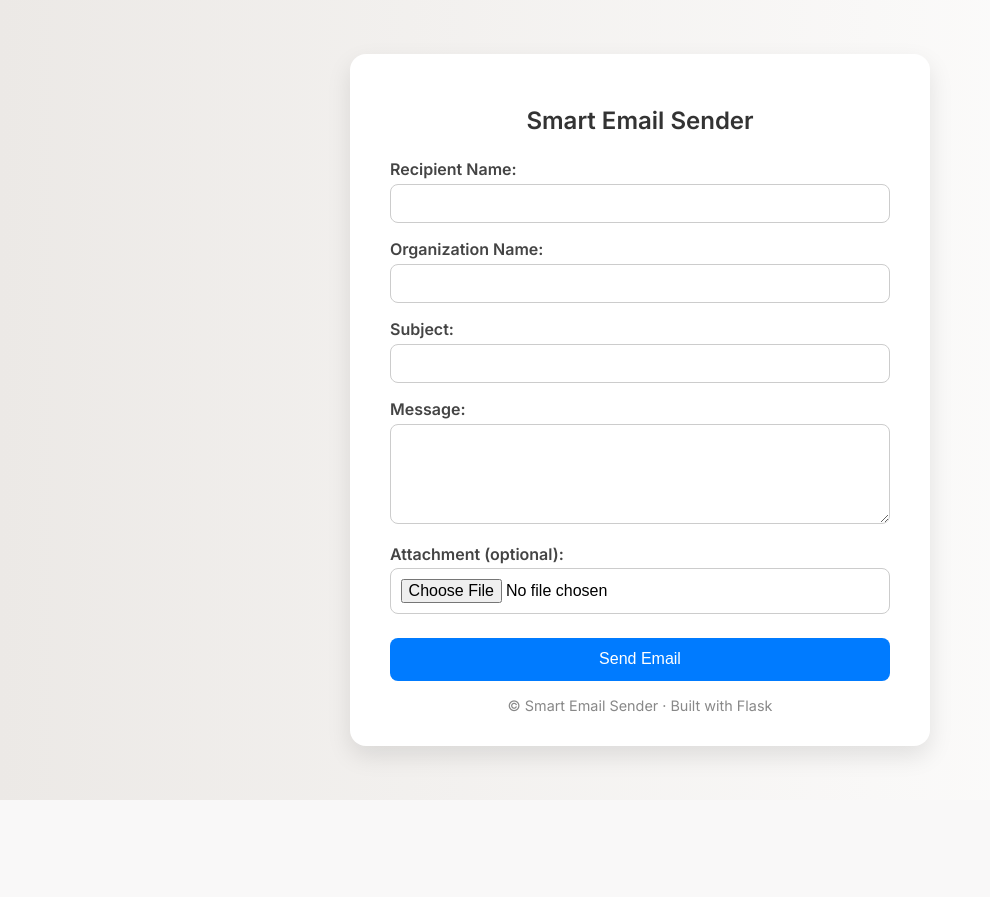
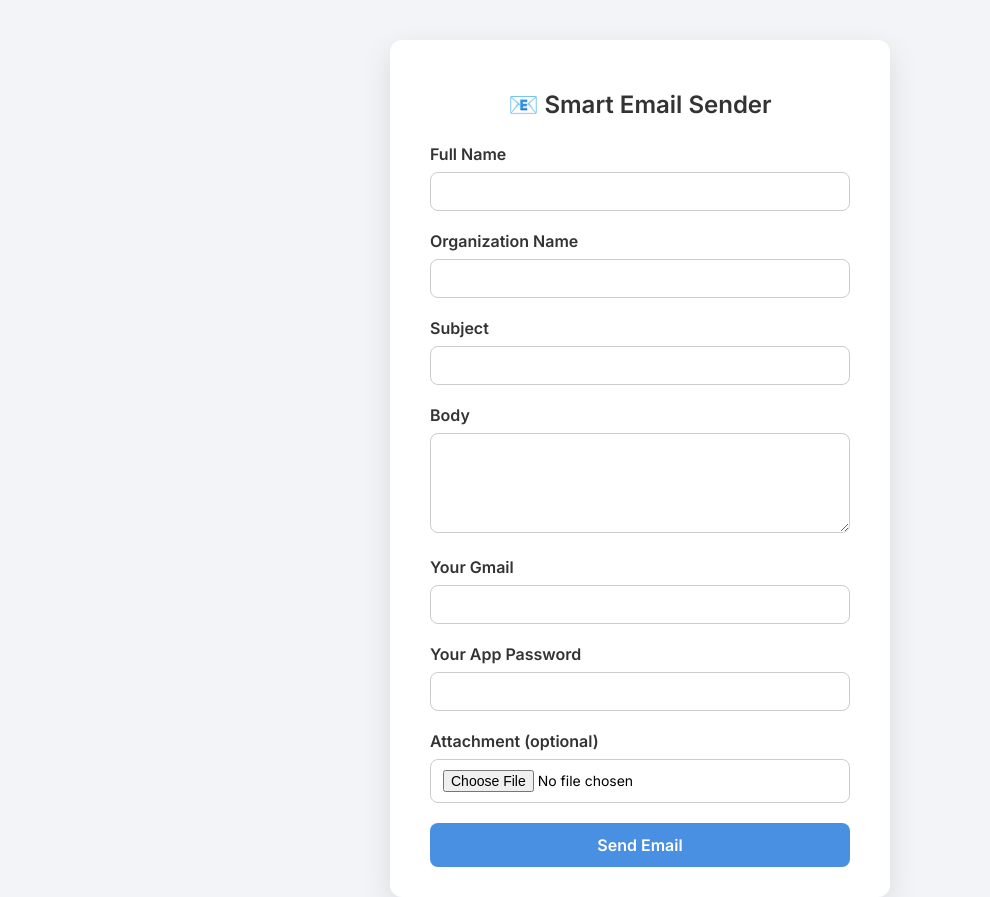
Before and after one commit to ahmadraza741/email-sender-system, a Flask app: page / in a window 1280 px wide. Shown: the whole page, without its empty margins (0-990 px from the left). Before the commit the page ends 800 px from the top, so only its background shows below. Run offline with Flask 3, Linux system fonts and the light colour scheme.

Commit message:
Update form.html

```diff
--- a/templates/form.html
+++ b/templates/form.html
@@ -5,97 +5,114 @@
     <title>Smart Email Sender</title>
     <link href="https://fonts.googleapis.com/css2?family=Inter:wght@400;600&display=swap" rel="stylesheet">
     <style>
+        * {
+            box-sizing: border-box;
+            font-family: 'Inter', sans-serif;
+        }
+
         body {
-            font-family: 'Inter', sans-serif;
-            background: linear-gradient(to right, #ece9e6, #ffffff);
+            background: #f2f4f8;
+            margin: 0;
+            padding: 0;
             display: flex;
             justify-content: center;
-            align-items: center;
-            height: 100vh;
-            margin: 0;
+            align-items: flex-start;
+            min-height: 100vh;
+            padding-top: 40px;
         }
+
         .container {
-            background-color: #fff;
-            padding: 2rem 2.5rem;
-            border-radius: 16px;
-            box-shadow: 0 10px 25px rgba(0, 0, 0, 0.1);
+            background: white;
+            padding: 30px 40px;
+            border-radius: 12px;
+            box-shadow: 0 10px 30px rgba(0,0,0,0.1);
             width: 100%;
             max-width: 500px;
         }
+
         h2 {
+            margin-bottom: 25px;
             text-align: center;
-            margin-bottom: 1.5rem;
             color: #333;
         }
+
         label {
             display: block;
-            margin-top: 1rem;
-            margin-bottom: 0.3rem;
+            margin-bottom: 8px;
             font-weight: 600;
-            color: #444;
+            color: #333;
         }
+
         input[type="text"],
         input[type="email"],
+        input[type="password"],
         textarea,
         input[type="file"] {
             width: 100%;
-            padding: 0.6rem;
+            padding: 10px 12px;
+            margin-bottom: 20px;
             border: 1px solid #ccc;
             border-radius: 8px;
-            box-sizing: border-box;
-            font-size: 1rem;
+            font-size: 14px;
+            transition: border-color 0.2s;
         }
+
+        input:focus,
+        textarea:focus {
+            outline: none;
+            border-color: #4A90E2;
+        }
+
         textarea {
+            height: 100px;
             resize: vertical;
-            min-height: 100px;
         }
-        input[type="submit"] {
-            margin-top: 1.5rem;
+
+        button {
             width: 100%;
-            padding: 0.8rem;
-            background-color: #007bff;
+            padding: 12px;
+            background-color: #4A90E2;
+            color: white;
             border: none;
-            color: white;
-            font-size: 1rem;
             border-radius: 8px;
+            font-size: 16px;
+            font-weight: 600;
             cursor: pointer;
-            transition: background-color 0.3s ease;
+            transition: background-color 0.2s ease;
         }
-        input[type="submit"]:hover {
-            background-color: #0056b3;
-        }
-        .footer {
-            margin-top: 1rem;
-            text-align: center;
-            font-size: 0.9rem;
-            color: #888;
+
+        button:hover {
+            background-color: #357ABD;
         }
     </style>
 </head>
 <body>
     <div class="container">
-        <h2>Smart Email Sender</h2>
-        <form method="POST" action="/" enctype="multipart/form-data">
-            <label for="name">Recipient Name:</label>
-            <input type="text" id="name" name="name" required>
+        <h2>📧 Smart Email Sender</h2>
+        <form method="POST" enctype="multipart/form-data">
+            <label>Full Name</label>
+            <input type="text" name="full_name" required>
 
-            <label for="organization">Organization Name:</label>
-            <input type="text" id="organization" name="organization" required>
+            <label>Organization Name</label>
+            <input type="text" name="org_name" required>
 
-            <label for="subject">Subject:</label>
-            <input type="text" id="subject" name="subject" required>
+            <label>Subject</label>
+            <input type="text" name="subject" required>
 
-            <label for="message">Message:</label>
-            <textarea id="message" name="message" required></textarea>
+            <label>Body</label>
+            <textarea name="body" required></textarea>
 
-            <label for="attachment">Attachment (optional):</label>
+            <label>Your Gmail</label>
+            <input type="email" name="from_email" required>
+
+            <label>Your App Password</label>
+            <input type="password" name="password" required>
+
+            <label>Attachment (optional)</label>
             <input type="file" name="attachment">
 
-            <input type="submit" value="Send Email">
+            <button type="submit">Send Email</button>
         </form>
-        <div class="footer">
-            © Smart Email Sender · Built with Flask
-        </div>
     </div>
 </body>
 </html>
```
